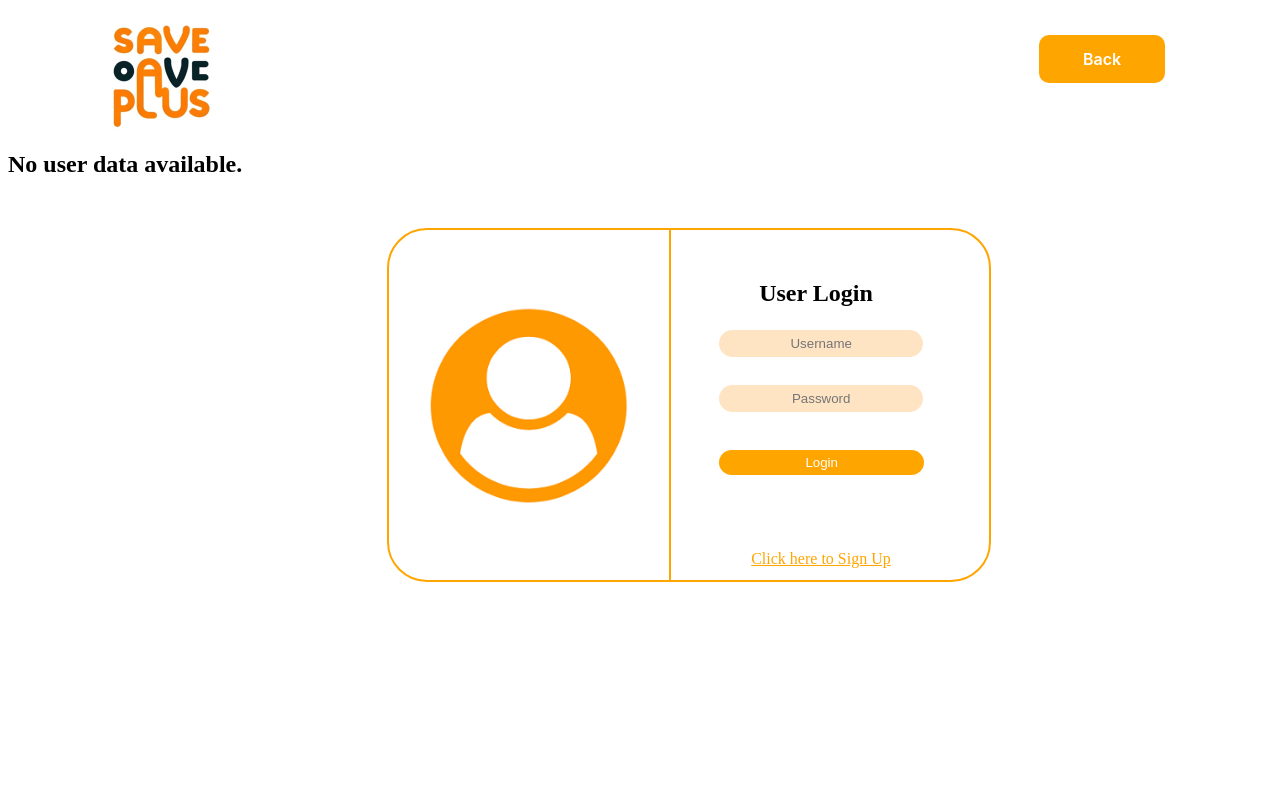
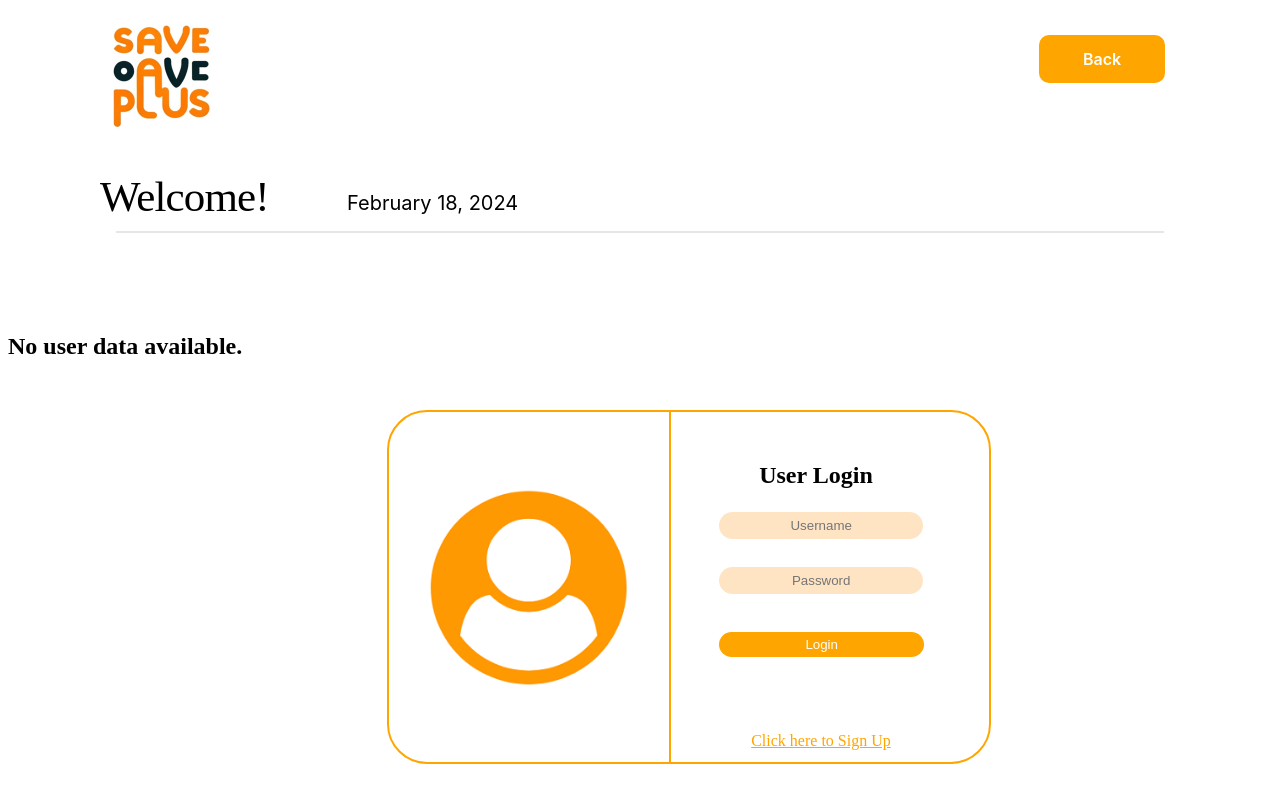
Before and after one commit to raindongz/SavePlus-Vue, a Vue app: page /signin in a window 1280 px wide. Built offline with nearby package versions, Linux system fonts and the light colour scheme; no server answers.

Commit message:
create sign in page

```diff
--- a/src/components/SignIn.vue
+++ b/src/components/SignIn.vue
@@ -9,7 +9,15 @@
 
     </ul>
 
-
+    <body>
+      <header>
+        <h1 class="produce"> Welcome!</h1>
+        <div class="time">
+          {{ formattedDate }}
+        </div>
+      </header>
+      <div class="divider"></div>
+    </body>
     <div>
 
       <div v-if="userData">
@@ -58,7 +66,11 @@
 
 
       },
-
+      created() {
+        const options = { year: 'numeric', month: 'long', day: 'numeric' };
+        const currentDate = new Date();
+        this.formattedDate = currentDate.toLocaleDateString(undefined, options);
+      },
       methods:{
       saveFields() {
         this.savedFields.username = this.username;
@@ -92,15 +104,53 @@
       }
 
 
-
-
-
-
     }
 
 </script>
 
 <style>
+  .produce{
+    position: absolute;
+    width: 227px;
+    height: 77px;
+    left: 100px;
+    top: 110px;
+
+    font-family: 'Newsreader';
+    font-style: normal;
+    font-weight: 400;
+    font-size: 43px;
+    line-height: 120%;
+    /* identical to box height, or 77px */
+    display: flex;
+    align-items: flex-end;
+    letter-spacing: -0.02em;
+
+    color: #000000;
+  }
+  .time{
+    position: absolute;
+    width: 300px;
+    height: 26px;
+    left: 347px;
+    top: 190px;
+
+    font-family: 'Inter';
+    font-style: normal;
+    font-weight: 400;
+    font-size: 20px;
+    line-height: 130%;
+    /* identical to box height, or 26px */
+    display: flex;
+    align-items: flex-end;
+
+    color: #000000;
+  }
+  .divider {
+    height: 2px; /* 设置分隔线的高度 */
+    background-color: #E6E6E6; /* 设置分隔线的背景颜色 */
+    margin: 100px; /* 可选：设置分隔线上下的间距 */
+  }
   .box{
     position: relative;
     height: 350px;
@@ -215,6 +265,23 @@
   .tosignup:hover{
     color: rgba(255, 166, 0, 0.649);
   }
+  .time{
+    position: absolute;
+    width: 300px;
+    height: 26px;
+    left: 347px;
+    top: 190px;
 
+    font-family: 'Inter';
+    font-style: normal;
+    font-weight: 400;
+    font-size: 20px;
+    line-height: 130%;
+    /* identical to box height, or 26px */
+    display: flex;
+    align-items: flex-end;
+
+    color: #000000;
+  }
 
 </style>
```
